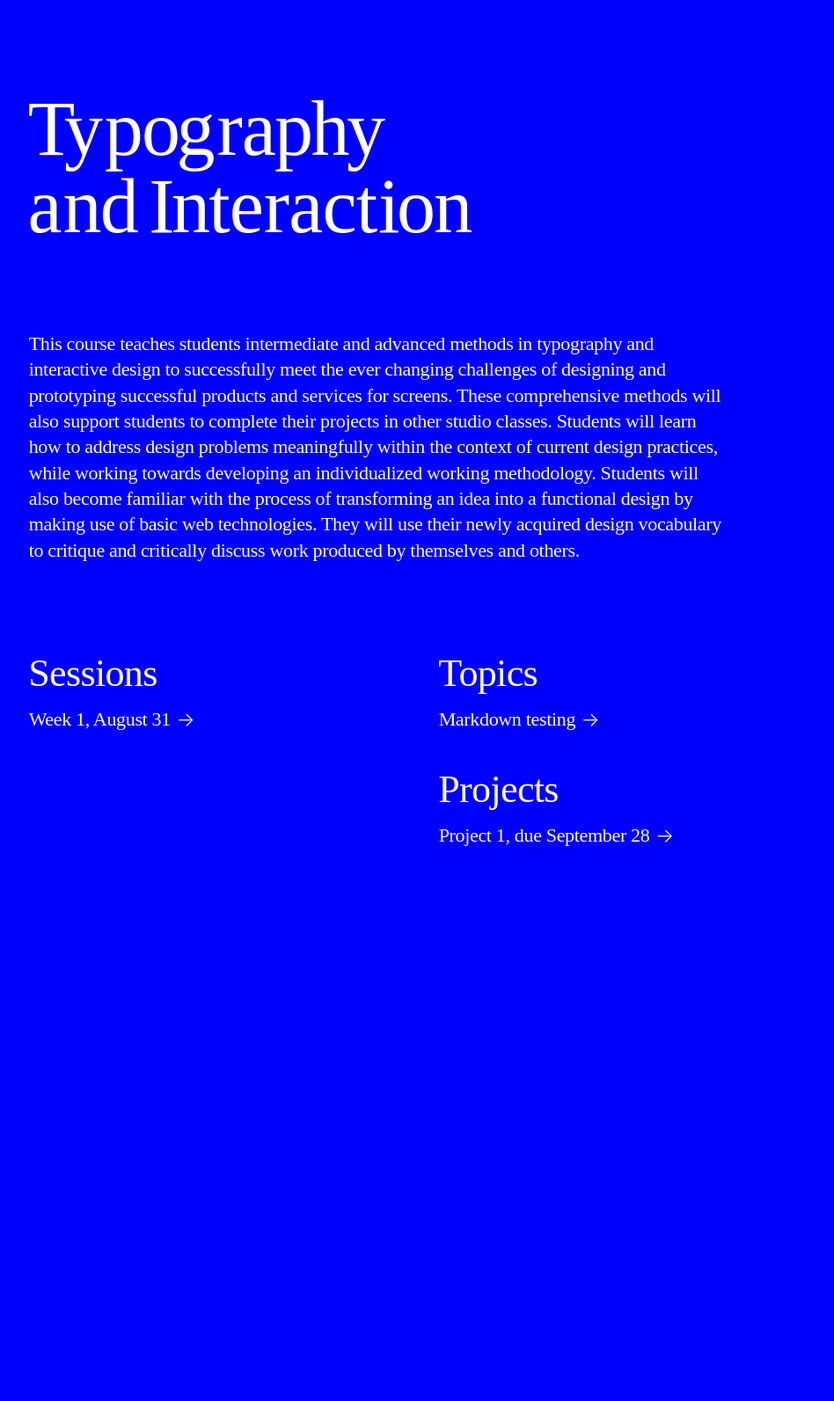
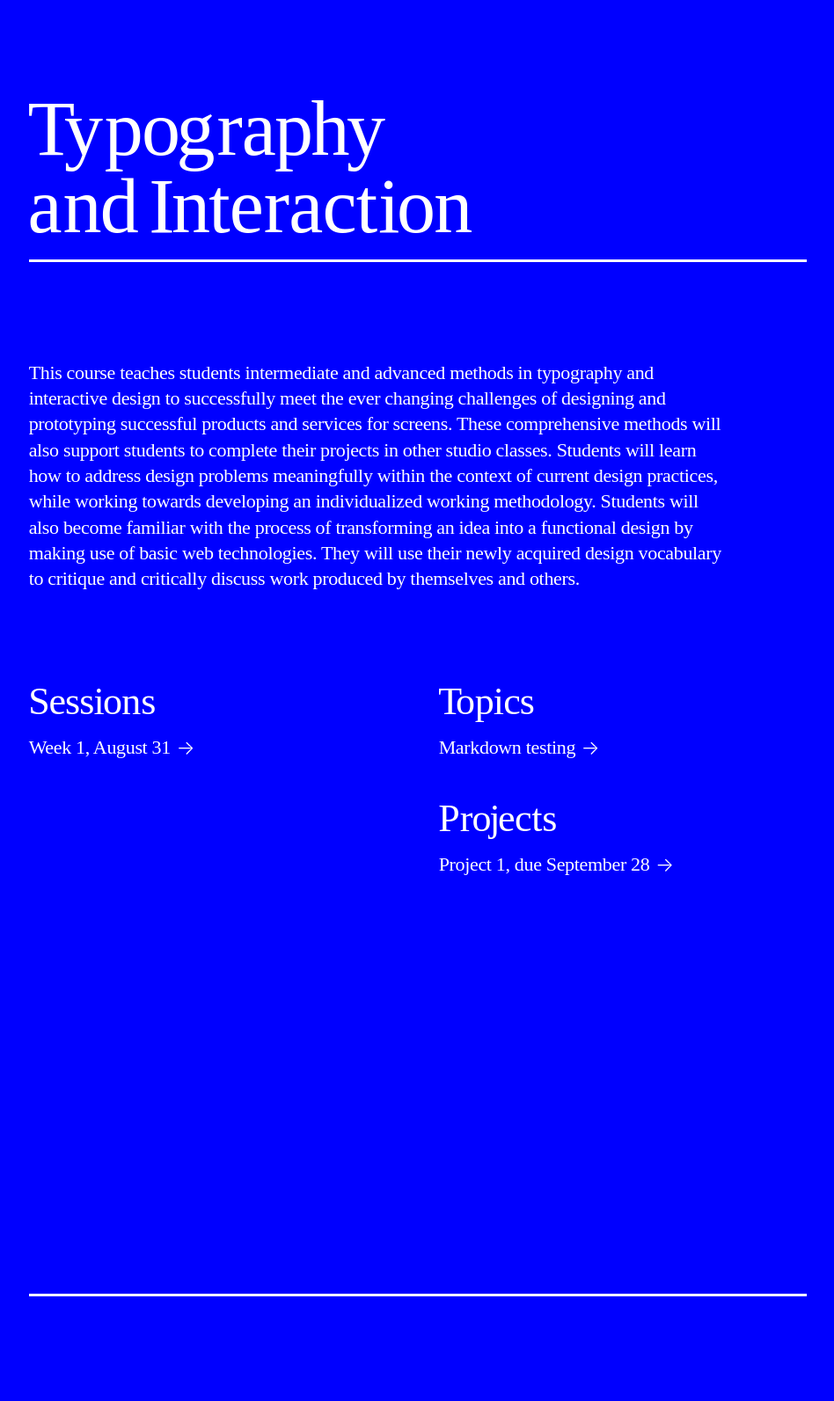
Before and after one commit to core-interaction/core-interaction.github.io, a Jekyll site: the page built from index.md, in a window 1280 px wide. Shown: the whole page at 88% size, without its empty margins (165-1113 px from the left). Built offline with Jekyll 4.4.1, drawn with Linux system fonts in a browser that asks for light colours; before the commit the page ends 1407 px from its top, so only the background shows below that.

Commit message:
Dividers?

```diff
--- a/_layouts/index.html
+++ b/_layouts/index.html
@@ -19,4 +19,6 @@ layout: default
 		{% include page_list.html title=page.strings.topics   pages=topics %}
 		{% include page_list.html title=page.strings.projects pages=projects %}
 	</nav>
+	<footer>
+	</footer>
 </main>
--- a/_layouts/page.html
+++ b/_layouts/page.html
@@ -13,4 +13,6 @@ layout: nav
 	<article>
 		{{ content }}
 	</article>
+	<footer>
+	</footer>
 </main>
--- a/assets/styles/common.scss
+++ b/assets/styles/common.scss
@@ -32,6 +32,8 @@
 	--margin--vertical: var(--margin);
 
 	--page--width: 100vw;
+
+	--divider--width: 0.2rem; // Approx e-crossbar on the `h1`.
 
 	--color:             black;
 	--color--background: white;
@@ -74,6 +76,8 @@
 
 		--margin: 3.6rem;
 
+		--divider--width: 0.3rem;
+
 		--link--enlargement: 0.8rem;
 	}
 
@@ -90,6 +94,11 @@
 
 body {
 	h1 {
+		margin-bottom: calc(var(--typography--font-size) * (var(--typography--leading) + var(--typography--shoulder) - 1));
+	}
+
+	h1,
+	h2 {
 		@extend %font--times--kerning;
 	}
 
@@ -102,6 +111,11 @@ body {
 	h1 { --typography--size: var(--typography--size--h1); }
 	h2 { --typography--size: var(--typography--size--h2); }
 	h3 { --typography--size: var(--typography--size--h3); }
+
+	hr {
+		background-color: var(--color);
+		height:           var(--divider--width);
+	}
 
 
 
@@ -211,11 +225,14 @@ body {
 	> main {
 		@extend %page--container;
 
-		margin-bottom:  50vh;
+		padding-top:    calc(var(--margin--vertical) * 4);
+		padding-bottom: calc(var(--margin--vertical) * 4);
 
 		> header {
-			margin-bottom: calc(var(--margin--vertical) * 4);
-			margin-top:    calc(var(--margin--vertical) * 4);
+			border-bottom-color: var(--color);
+			border-bottom-style: solid;
+			border-bottom-width: var(--divider--width);
+			margin-bottom:       calc(var(--margin--vertical) * 4);
 		}
 
 		// Parsed Markdown block.
@@ -239,6 +256,11 @@ body {
 				--typography--extra-lines: 1; // Sequential spacing.
 			}
 
+			> hr {
+				margin-bottom: calc(var(--margin--vertical) * 4);
+				margin-top:    calc(var(--margin--vertical) * 4);
+			}
+
 			a {
 				@extend %link--text;
 
@@ -249,16 +271,6 @@ body {
 				@extend %font--times--bold;
 
 				font-weight: var(--typography--weight);
-			}
-
-
-			// Temp.
-			> ul {
-				margin-top: calc(var(--margin--vertical) * 4);
-
-				> li {
-					margin-top: var(--margin--vertical);
-				}
 			}
 		}
 
@@ -301,6 +313,16 @@ body {
 					}
 				}
 			}
+		}
+
+
+
+		// Border at the bottom.
+		> footer {
+			border-top-color: var(--color);
+			border-top-style: solid;
+			border-top-width: var(--divider--width);
+			margin-top:       max(calc(var(--margin--vertical) * 4), calc(66.66vh - var(--margin--vertical) * 4));
 		}
 	}
 
```
